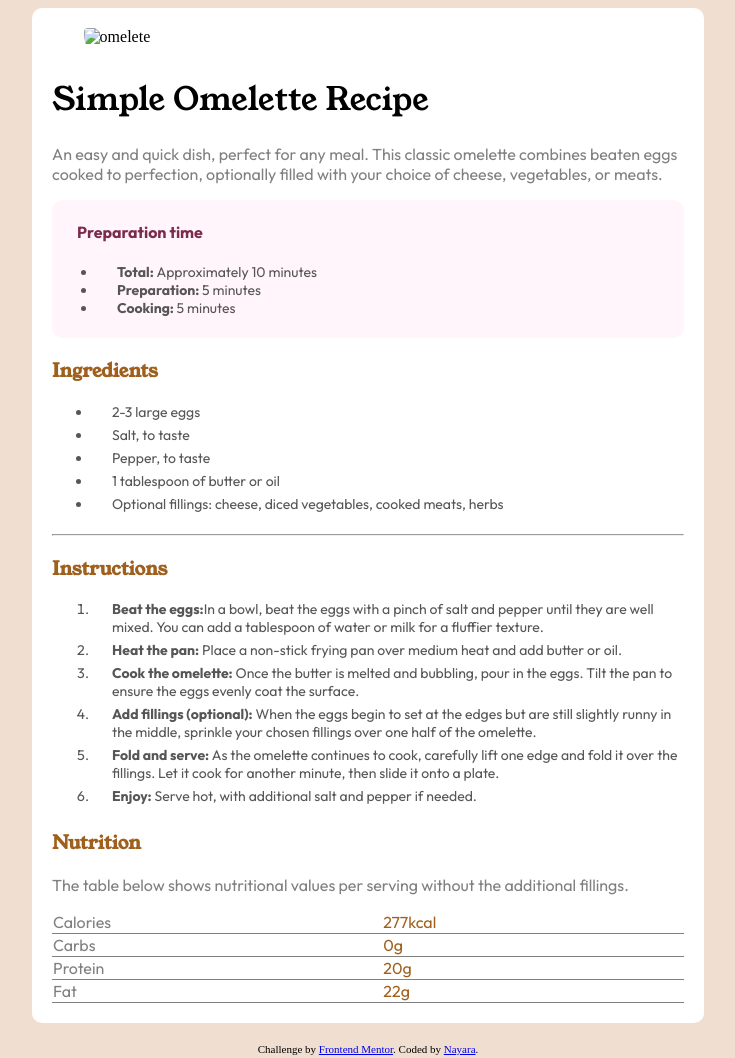
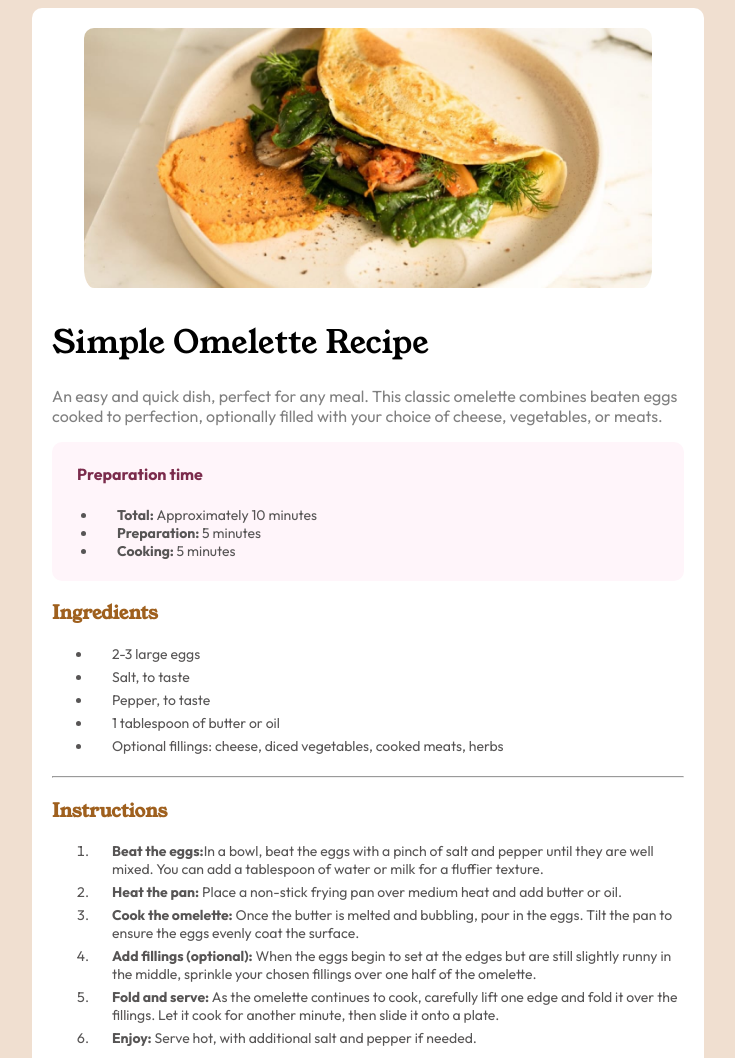
Before and after one commit to Nayara-C/Recipe-page, a plain HTML site: page index.html in a window 1280 px wide. Shown: the top 1058 px of the page, without its empty margins (272-1007 px from the left). Drawn offline with Linux system fonts and the light colour scheme.

Commit message:
Update index.html

```diff
--- a/index.html
+++ b/index.html
@@ -109,7 +109,7 @@
   <center>
 <main>
   <section class="image">
-    <img src="assets/images/image-omelette.jpeg" alt="omelete">
+    <img src="image-omelette.jpeg" alt="omelete">
   </section>
   <h1>Simple Omelette Recipe</h1>
   <p>An easy and quick dish, perfect for any meal. This classic omelette combines beaten eggs cooked
```
